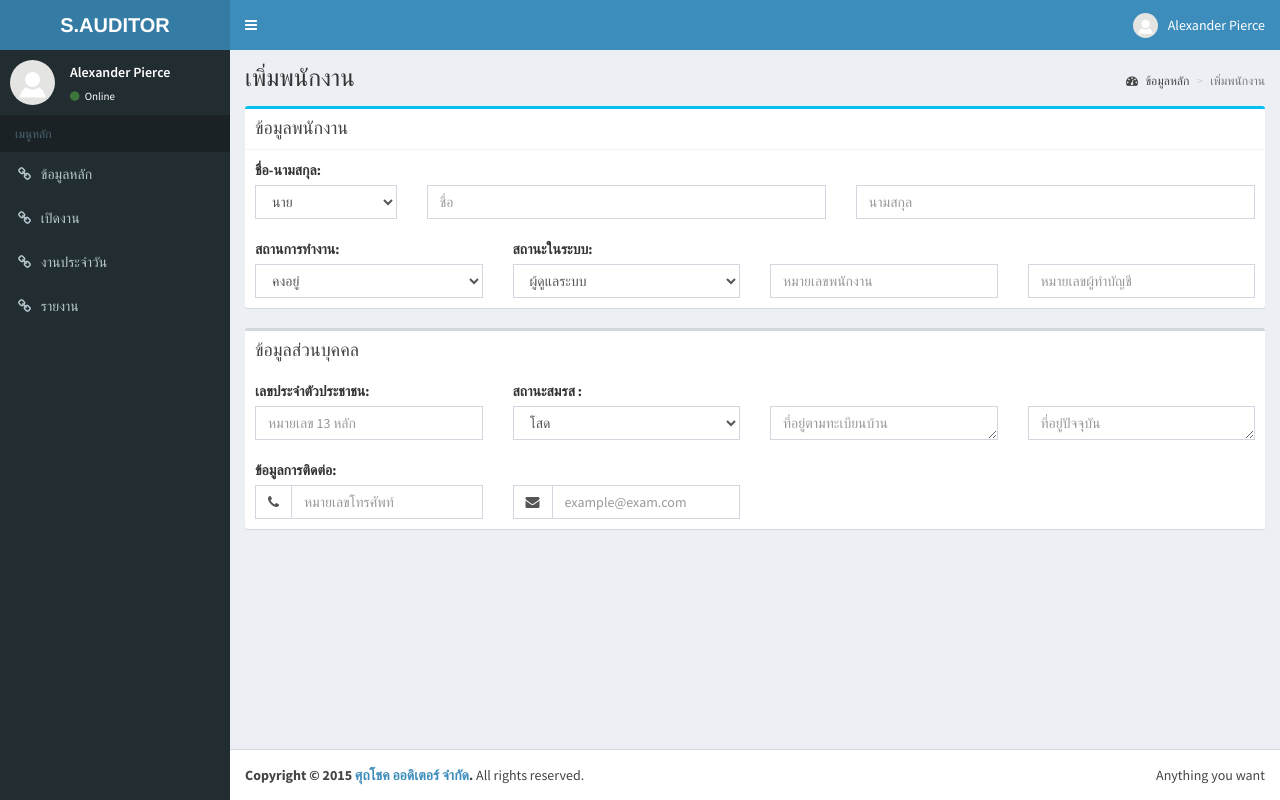
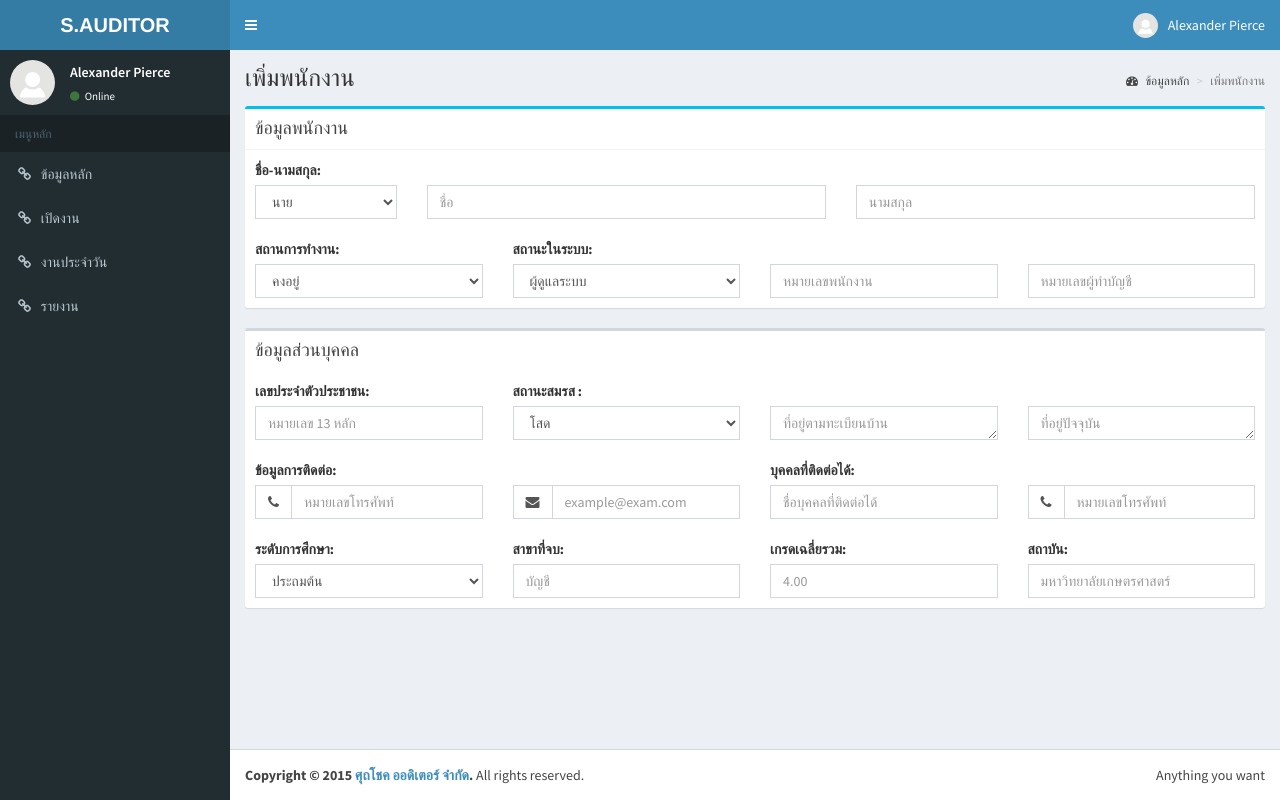
Before and after one commit to thesis-cpe/spch1, a PHP site: page /add-employee.php in a window 1280 px wide. Run offline with PHP 8.4, Linux system fonts and the light colour scheme; some libraries are stand-ins or nearby versions.

Commit message:
สำรองน. add-employee.php

```diff
--- a/add-employee.php
+++ b/add-employee.php
@@ -201,7 +201,63 @@ scratch. This page gets rid of all links and provides the needed markup only.
                                         <input name="txtEmail" type="email" class="form-control" placeholder="example@exam.com">
                                     </div>
                                 </div>
+                                <div class="col-sm-3">
+                                    <label>บุคคลที่ติดต่อได้:</label>
+
+                                    <input name="txtNameFriend" type="text" class="form-control" placeholder="ชื่อบุคคลที่ติดต่อได้">
+
+                                </div>
+
+                                <div class="col-sm-3">
+                                    <label>&nbsp;</label>
+                                    <div class="input-group">
+                                        <div class="input-group-addon">
+                                            <i class="fa fa-phone"></i>
+                                        </div>
+                                        <input name="txtEmailFriend" type="email" class="form-control" placeholder="หมายเลขโทรศัพท์">
+                                    </div>
+                                </div>
                             </div>
+
+                            <!--ข้อมูลการศึกษา-->
+                            <br>
+                            <div class="row">
+                                <div class="col-sm-3">
+                                    <label>ระดับการศึกษา:</label>
+                                    <select class="form-control" name="selGaduLevel">
+                                        <option value="ประถมต้น">ประถมต้น</option>
+                                        <option value="ประถมปลาย">ประถมปลาย</option>
+                                        <option value="มัธยมต้น">มัธยมต้น</option>
+                                        <option value="มัธยมปลาย">มัธยมปลาย</option>
+                                        <option value="ปวช">ปวช</option>
+                                        <option value="ปวส">ปวส</option>
+                                        <option value="ปริญญาตรี">ปริญญาตรี</option>
+                                        <option value="ปริญญาโท">ปริญญาโท</option>
+                                        <option value="ปริญญาเอก">ปริญญาเอก</option>
+                                    </select>
+                                </div>
+
+                                 <div class="col-sm-3">
+                                    <label>สาขาที่จบ:</label>
+
+                                    <input name="txtMajor" type="text" class="form-control" placeholder="บัญชี">
+
+                                </div>
+                                <div class="col-sm-3">
+                                    <label>เกรดเฉลี่ยรวม:</label>
+
+                                    <input name="txtGpa" type="text" class="form-control" placeholder="4.00">
+
+                                </div>
+                                <div class="col-sm-3">
+                                    <label>สถาบัน:</label>
+
+                                    <input name="txtInstitute" type="text" class="form-control" placeholder="มหาวิทยาลัยเกษตรศาสตร์">
+
+                                </div>
+                            </div>
+
+                            <!--.ข้อมูลการศึกษา-->
 
 
 
```
